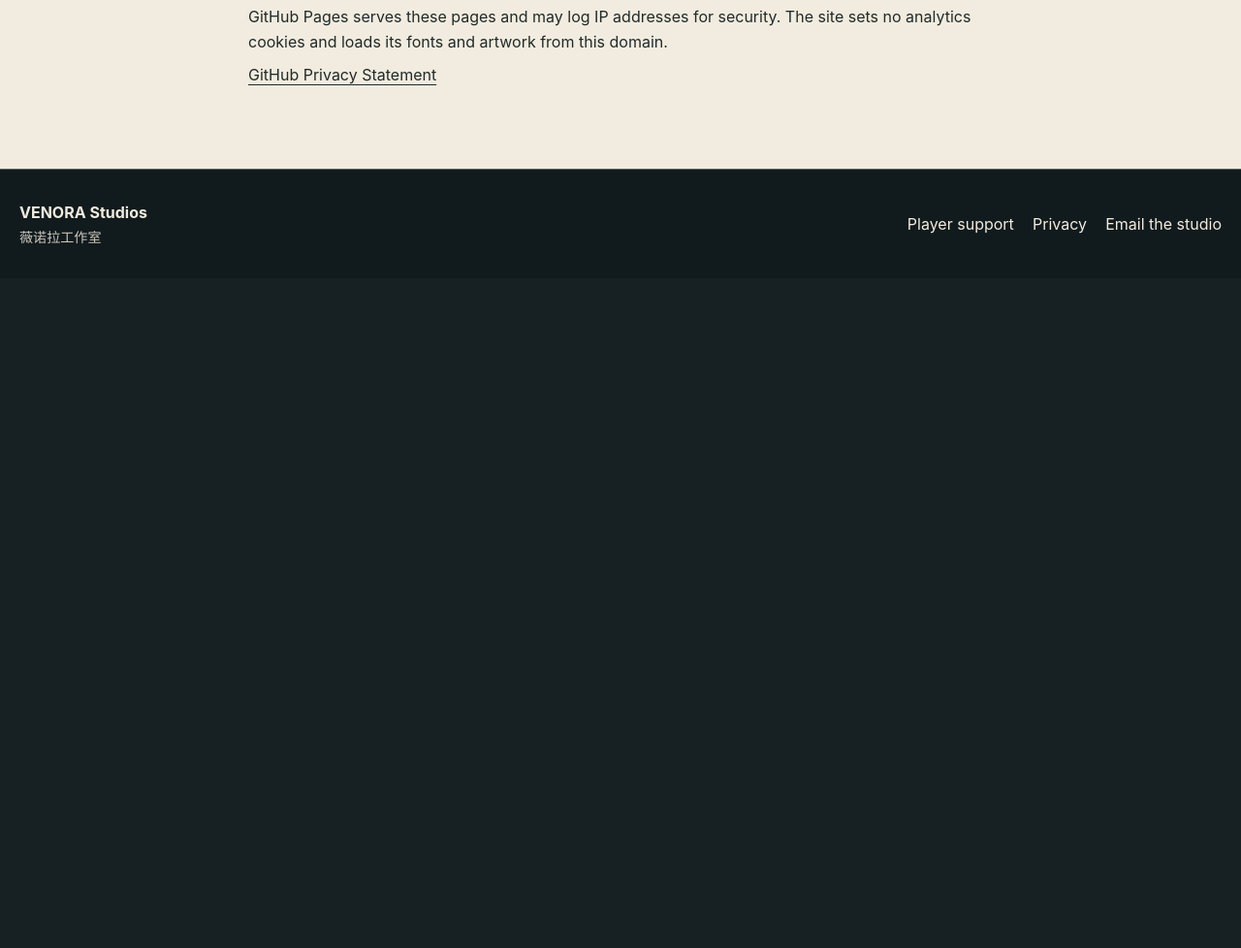
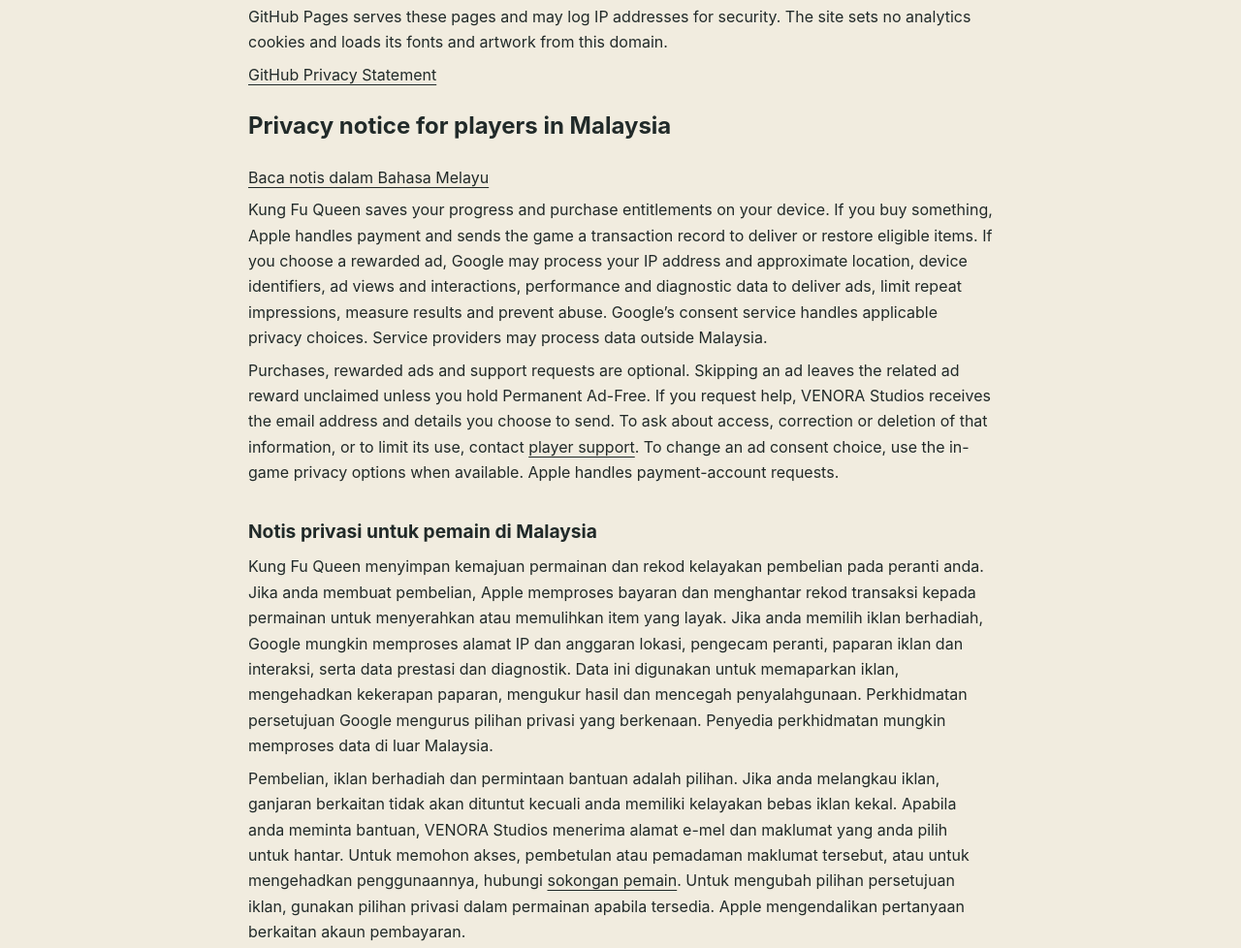
Before and after one commit to xiaofan1801/xiaofan1801.github.io, a plain HTML site: page en/privacy/kung-fu-queen/index.html in a window 1280 px wide. Shown: the part 1371-2349 px from the top of the page at 97% size. Before the commit the page ends 1658 px from the top, so only its background shows below. Drawn offline with Linux system fonts and the light colour scheme.

Commit message:
Add English and Malay data notice for Malaysian players

```diff
--- a/en/privacy/kung-fu-queen/index.html
+++ b/en/privacy/kung-fu-queen/index.html
@@ -18,5 +18,11 @@
 <li><a href="https://www.apple.com/legal/privacy/">Apple privacy policy</a>
 </li>
 </ul><h3 id="contact">Contact and privacy requests</h3><p>For game support or a privacy request, email the Kung Fu Queen team. We use your email address and the details you send to investigate and respond. You can ask for deletion of correspondence. Do not send passwords, card details or complete receipts.</p><p><a href="mailto:xiaofan1801@gmail.com">xiaofan1801@gmail.com</a>
-</p><h3>The website</h3><p>GitHub Pages serves these pages and may log IP addresses for security. The site sets no analytics cookies and loads its fonts and artwork from this domain.</p><p><a href="https://docs.github.com/en/site-policy/privacy-policies/github-general-privacy-statement">GitHub Privacy Statement</a></p></article></div></main><footer class="footer"><div class="container footerrow"><div><strong>VENORA Studios</strong><p lang="zh-Hans">薇诺拉工作室</p></div>
+</p><h3>The website</h3><p>GitHub Pages serves these pages and may log IP addresses for security. The site sets no analytics cookies and loads its fonts and artwork from this domain.</p><p><a href="https://docs.github.com/en/site-policy/privacy-policies/github-general-privacy-statement">GitHub Privacy Statement</a></p><section id="malaysia" aria-labelledby="malaysia-notice"><h2 id="malaysia-notice">Privacy notice for players in Malaysia</h2>
+<p lang="ms"><a href="#notis-bm">Baca notis dalam Bahasa Melayu</a></p>
+<p>Kung Fu Queen saves your progress and purchase entitlements on your device. If you buy something, Apple handles payment and sends the game a transaction record to deliver or restore eligible items. If you choose a rewarded ad, Google may process your IP address and approximate location, device identifiers, ad views and interactions, performance and diagnostic data to deliver ads, limit repeat impressions, measure results and prevent abuse. Google’s consent service handles applicable privacy choices. Service providers may process data outside Malaysia.</p>
+<p>Purchases, rewarded ads and support requests are optional. Skipping an ad leaves the related ad reward unclaimed unless you hold Permanent Ad-Free. If you request help, VENORA Studios receives the email address and details you choose to send. To ask about access, correction or deletion of that information, or to limit its use, contact <a href="/en/support/kung-fu-queen/">player support</a>. To change an ad consent choice, use the in-game privacy options when available. Apple handles payment-account requests.</p>
+<div lang="ms"><h3 id="notis-bm">Notis privasi untuk pemain di Malaysia</h3>
+<p>Kung Fu Queen menyimpan kemajuan permainan dan rekod kelayakan pembelian pada peranti anda. Jika anda membuat pembelian, Apple memproses bayaran dan menghantar rekod transaksi kepada permainan untuk menyerahkan atau memulihkan item yang layak. Jika anda memilih iklan berhadiah, Google mungkin memproses alamat IP dan anggaran lokasi, pengecam peranti, paparan iklan dan interaksi, serta data prestasi dan diagnostik. Data ini digunakan untuk memaparkan iklan, mengehadkan kekerapan paparan, mengukur hasil dan mencegah penyalahgunaan. Perkhidmatan persetujuan Google mengurus pilihan privasi yang berkenaan. Penyedia perkhidmatan mungkin memproses data di luar Malaysia.</p>
+<p>Pembelian, iklan berhadiah dan permintaan bantuan adalah pilihan. Jika anda melangkau iklan, ganjaran berkaitan tidak akan dituntut kecuali anda memiliki kelayakan bebas iklan kekal. Apabila anda meminta bantuan, VENORA Studios menerima alamat e-mel dan maklumat yang anda pilih untuk hantar. Untuk memohon akses, pembetulan atau pemadaman maklumat tersebut, atau untuk mengehadkan penggunaannya, hubungi <a href="/en/support/kung-fu-queen/">sokongan pemain</a>. Untuk mengubah pilihan persetujuan iklan, gunakan pilihan privasi dalam permainan apabila tersedia. Apple mengendalikan pertanyaan berkaitan akaun pembayaran.</p></div></section></article></div></main><footer class="footer"><div class="container footerrow"><div><strong>VENORA Studios</strong><p lang="zh-Hans">薇诺拉工作室</p></div>
        <div class="links"><a href="/en/support/kung-fu-queen/">Player support</a><a href="/en/privacy/kung-fu-queen/">Privacy</a><a href="mailto:xiaofan1801@gmail.com">Email the studio</a></div></div></footer></body></html>
```
